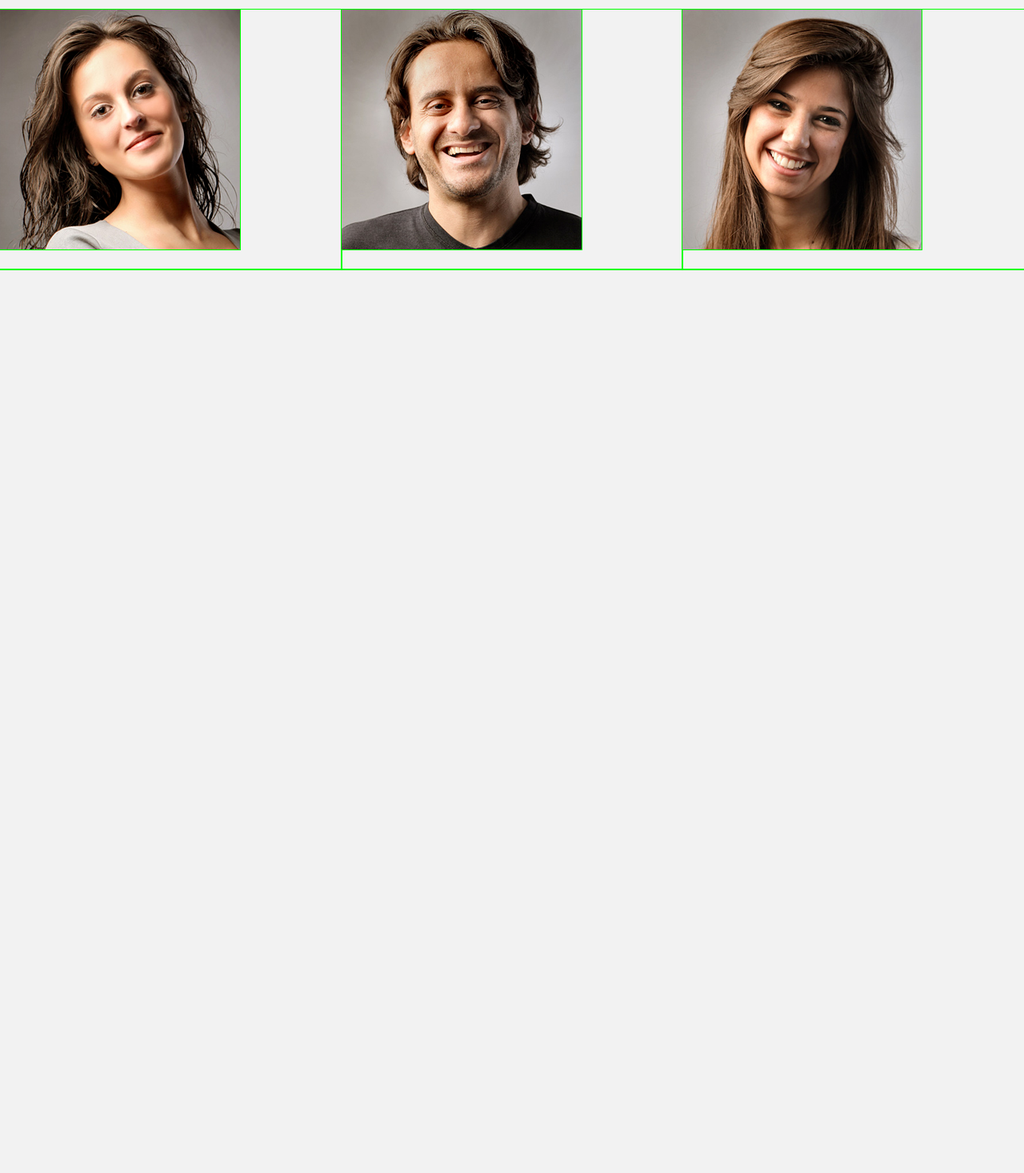
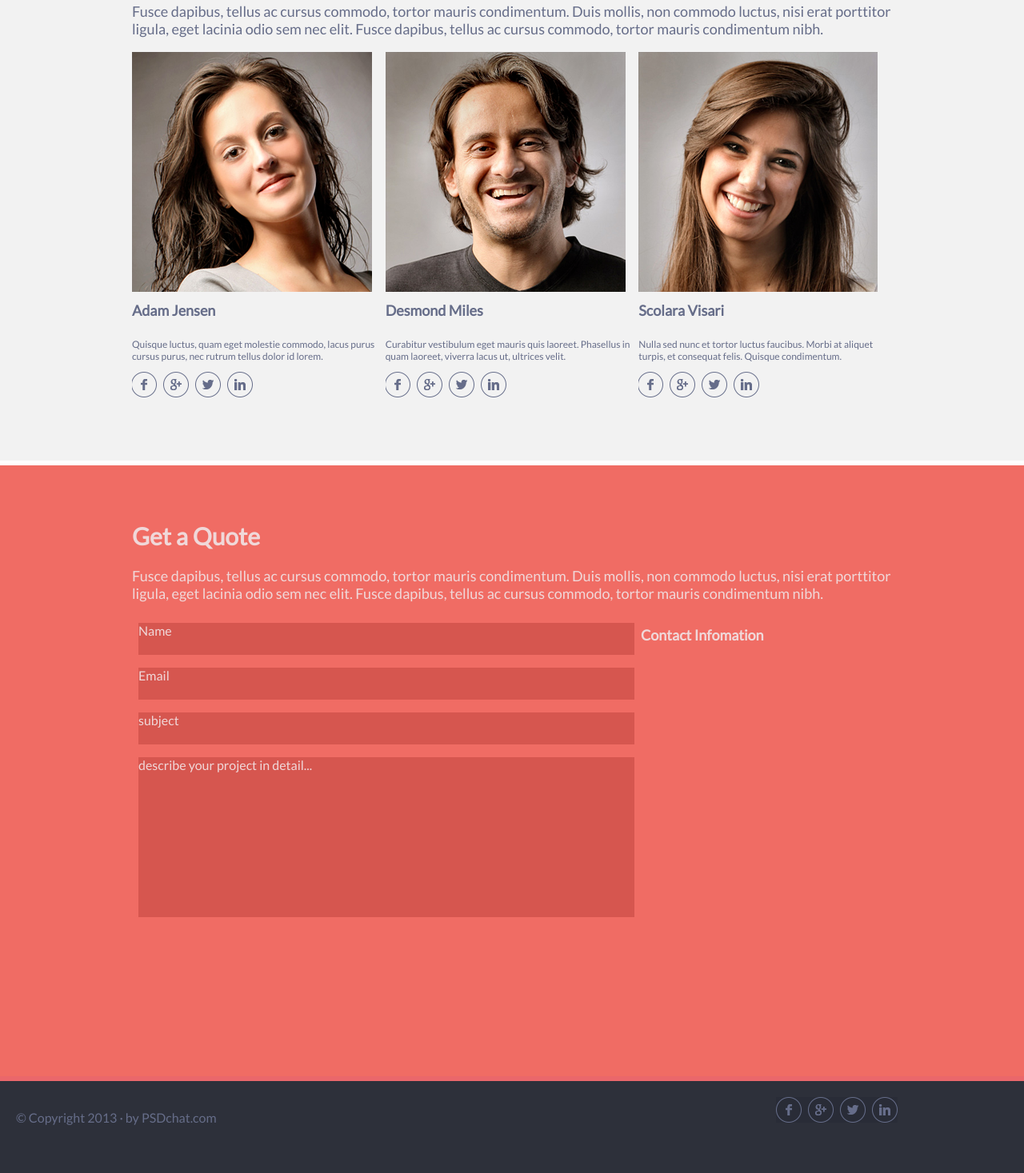
Before and after one commit to Riley24e/289.101, a plain HTML site: page singolo.files/index.html in a window 1280 px wide. Shown: the part 2117-3584 px from the top of the page at 80% size. Before the commit the page ends 2745 px from the top, so only its background shows below. Drawn offline with Linux system fonts and the light colour scheme.

Commit message:
finished

```diff
--- a/singolo.files/index.html
+++ b/singolo.files/index.html
@@ -80,29 +80,51 @@
         </div>
 
         <div id="about">
-            <h1>About Us</h1>
-            <p>Fusce dapibus, tellus ac cursus commodo, tortor mauris condimentum. Duis mollis, non commodo luctus, nisi erat porttitor ligula, eget lacinia odio sem nec elit. Fusce dapibus, tellus ac cursus commodo, tortor mauris condimentum nibh.</p>
+            <h1 class="title" >About Us</h1>
+            <p class="about">Fusce dapibus, tellus ac cursus commodo, tortor mauris condimentum. Duis mollis, non commodo luctus, nisi erat porttitor ligula, eget lacinia odio sem nec elit. Fusce dapibus, tellus ac cursus commodo, tortor mauris condimentum nibh.</p>
             <div class="people">
-                <div class="1">
+                <div class="adam">
                     <img src="img/1.png"/>
-                    <h1></h1>
-                    <p></p>
+                    <h1>Adam Jensen</h1>
+                    <p>Quisque luctus, quam eget molestie commodo, lacus purus cursus purus, nec rutrum tellus dolor id lorem.</p>
+                    <img src="img/icons.png"/>
                 </div>
-                <div class="2">
+                <div class="adam">
                 <img src="img/2.png"/>
-                    <h1></h1>
-                    <p></p>
+                    <h1>Desmond Miles</h1>
+                    <p>Curabitur vestibulum eget mauris quis laoreet. Phasellus in quam laoreet, viverra lacus ut, ultrices velit.</p>
+                    <img src="img/icons.png"/>
                 </div>
-                <div class="3">
+                <div class="adam">
                 <img src="img/3.png"/>
-                    <h1></h1>
-                    <p></p>
+                    <h1>Scolara Visari</h1>
+                    <p>Nulla sed nunc et tortor luctus faucibus. Morbi at aliquet turpis, et consequat felis. Quisque condimentum.</p>
+                    <img src="img/icons.png"/>
                 </div>
 
 
             </div>
         </div>
 
+        <div id="contact">
+            <h1 class="title">Get a Quote</h1>
+            <p class="about">Fusce dapibus, tellus ac cursus commodo, tortor mauris condimentum. Duis mollis, non commodo luctus, nisi erat porttitor ligula, eget lacinia odio sem nec elit. Fusce dapibus, tellus ac cursus commodo, tortor mauris condimentum nibh.</p>
+            <div id="info">
+                <div id="name">Name</div>
+                <h1>Contact Infomation</h1>
+                <div id="email">Email</div>
+
+                <div id="subject">subject</div>
+                <div id="describe">describe your project in detail...</div>
+
+            </div>
+
+        </div>
+
+        <div id="bottem">
+             <p id="copy">© Copyright 2013 · by PSDchat.com</p>
+            <img src="img/dicon.png" />
+            </div>
     </body>
 
 </html>
--- a/singolo.files/styles.css
+++ b/singolo.files/styles.css
@@ -5,9 +5,7 @@ body{
     margin: 0;
     font-family: 'Lato', sans-serif;
 }
-*{
-    outline: 1px solid lime;
-}
+
 
 #header{
     background-color: #2d303a;
@@ -138,11 +136,123 @@ body{
 }
 
 #about{
-    height: 730px;
+    height: 600px;
+    padding: 50px;
+    color: #666d89;
+    border-bottom: 6px solid white;
+
+
+
 
 }
 
+
+
 .people{
+    max-width:950px;
     display: grid;
-    grid-template-columns: 1fr 1fr 1fr
+    grid-template-columns: 1fr 1fr 1fr;
+    margin-left: auto;
+    margin-right: auto;
 }
+
+.adam{
+    display: grid;
+    grid-template-columns: 1fr 1fr;
+    text-align: center
+
+}
+.adam img{
+    grid-column: 1/3;
+
+
+}
+
+.adam h1{
+    text-align: left;
+    font-size: 18px;
+    grid-column: 1/3
+
+}
+
+.adam p{
+    text-align: left;
+    font-size: 12px;
+    grid-column: 1/3
+}
+
+
+#contact{
+    background-color: #f06c64;
+    height: 664px;
+    border-bottom: 6px solid #ea676b;
+    color: #f0d8d9;
+    padding: 50px;
+
+}
+
+#info{
+    max-width:950px;
+    display: grid;
+    grid-template-columns: 1fr 1fr;
+    margin-left: auto;
+    margin-right: auto;
+
+}
+
+#name{ background-color: #d6564f;
+    width: 620px;
+    grid-column: 1/2;
+    height: 40px;
+    margin: 8px;
+        }
+#email{background-color: #d6564f;
+    width: 620px;
+    grid-column: 1/2;
+    height: 40px;
+    margin: 8px;
+}
+#subject{background-color: #d6564f;
+    width: 620px;
+    grid-column: 1/2;
+    height: 40px;
+    margin: 8px;
+}
+#describe{background-color: #d6564f;
+width: 620px;
+    grid-column: 1/2;
+    height: 200px;
+    margin: 8px;
+}
+
+#info h1{
+    font-size: 18px;
+    grid-column: 2/3
+}
+
+#info p{
+    font-size: 12px;
+    grid-column:
+
+}
+
+#bottem{
+    height: 75px;
+    background-color: #2d303a;
+    padding: 20px;
+    display: grid;
+    grid-template-columns: 1fr 1fr;
+
+}
+
+#copy{
+    width: 950px;
+    margin-left: auto;
+    margin-right: auto;
+    grid-column: 1/2;
+    color: #666d89
+}
+
+#bottem img{
+    grid-column: 2/3
+}
```
Also changed, not shown: singolo.files/img/dicon.png (added), singolo.files/img/icons.png (added).
